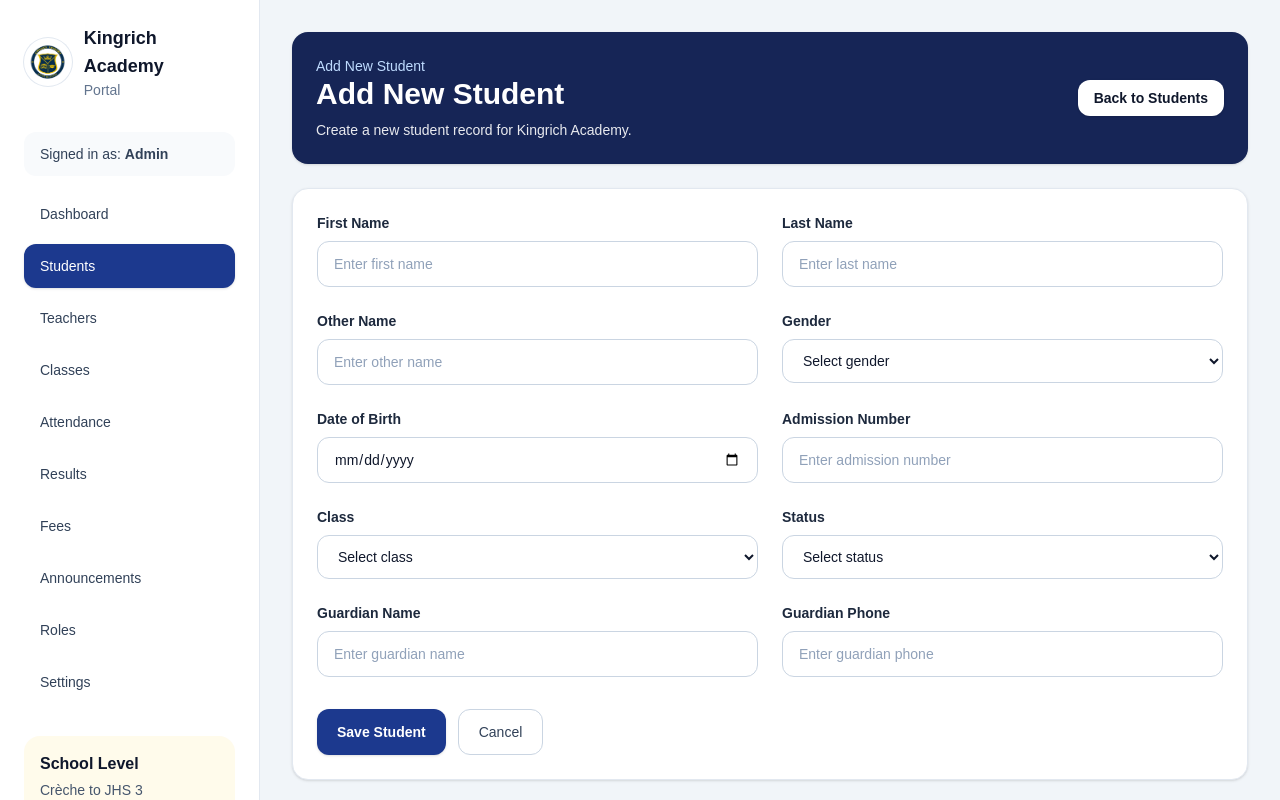
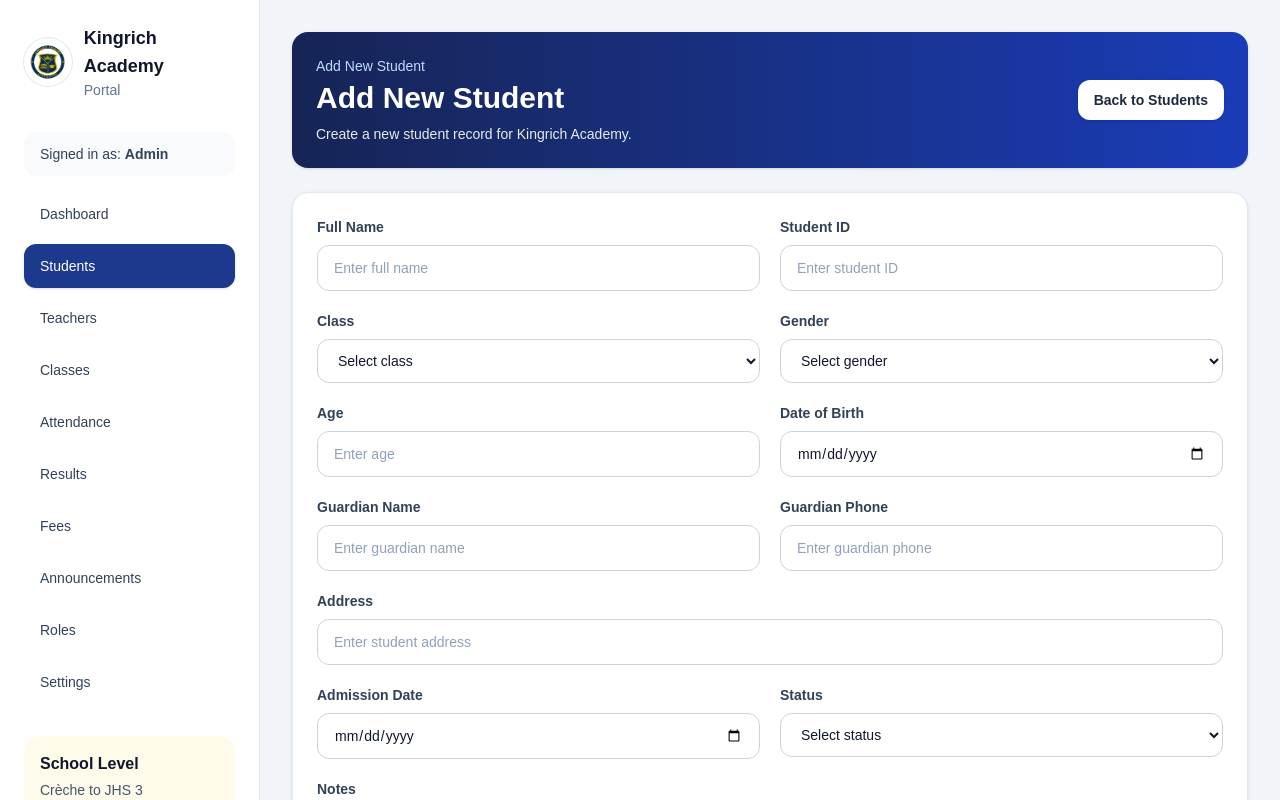
Before and after one commit to denzeldaboy-ai/kingrich-portal, a Next.js app: page /dashboard/students/new in a window 1280 px wide. Shown: the top 800 px of the page. Built offline with nearby package versions, Linux system fonts and the light colour scheme; no server answers; sample sign-in values are in the browser's storage.

Commit message:
Update page.tsx

```diff
--- a/app/dashboard/students/new/page.tsx
+++ b/app/dashboard/students/new/page.tsx
@@ -1,15 +1,31 @@
 "use client";
+
+import Link from "next/link";
+import { useEffect, useState } from "react";
+import { useRouter } from "next/navigation";
+import { Save } from "lucide-react";
+import { toast } from "sonner";
 import { supabase } from "@/app/lib/supabase";
 import { useCurrentRole } from "@/app/lib/use-current-role";
-import { toast } from "sonner";
-import Link from "next/link";
-import { useRouter } from "next/navigation";
-import { useEffect, useState } from "react";
-import { students } from "../data";
 
 export default function AddStudentPage() {
   const router = useRouter();
   const { currentRole, isLoaded } = useCurrentRole();
+
+  const [formData, setFormData] = useState({
+    fullName: "",
+    studentId: "",
+    className: "",
+    gender: "",
+    age: "",
+    dateOfBirth: "",
+    guardianName: "",
+    guardianPhone: "",
+    address: "",
+    admissionDate: "",
+    status: "",
+    notes: "",
+  });
 
   useEffect(() => {
     if (!isLoaded) return;
@@ -31,21 +47,10 @@ export default function AddStudentPage() {
     return null;
   }
 
-  const [formData, setFormData] = useState({
-    firstName: "",
-    lastName: "",
-    otherName: "",
-    gender: "",
-    dateOfBirth: "",
-    admissionNumber: "",
-    className: "",
-    status: "",
-    guardianName: "",
-    guardianPhone: "",
-  });
-
   const handleChange = (
-    e: React.ChangeEvent<HTMLInputElement | HTMLSelectElement>
+    e: React.ChangeEvent<
+      HTMLInputElement | HTMLSelectElement | HTMLTextAreaElement
+    >
   ) => {
     const { name, value } = e.target;
 
@@ -58,72 +63,26 @@ export default function AddStudentPage() {
   const handleSubmit = async (e: React.FormEvent<HTMLFormElement>) => {
     e.preventDefault();
 
-    const fullName = [
-      formData.firstName,
-      formData.otherName,
-      formData.lastName,
-    ]
-      .filter(Boolean)
-      .join(" ")
-      .trim();
-
-    if (
-      !formData.firstName ||
-      !formData.lastName ||
-      !formData.gender ||
-      !formData.dateOfBirth ||
-      !formData.admissionNumber ||
-      !formData.className ||
-      !formData.status ||
-      !formData.guardianName ||
-      !formData.guardianPhone
-    ) {
-      toast.error("Please fill in all required fields.");
-      return;
-    }
-
-    const storedStudents = JSON.parse(
-      localStorage.getItem("kingrich-students") || "null"
-    );
-
-    const studentSource =
-      storedStudents && storedStudents.length > 0 ? storedStudents : students;
-
-    const newStudent = {
-      id: Date.now().toString(),
-      fullName,
-      studentId: formData.admissionNumber,
-      className: formData.className,
-      gender: formData.gender,
-      age: 0,
-      guardianName: formData.guardianName,
-      guardianPhone: formData.guardianPhone,
-      status: formData.status as "Active" | "Pending" | "Inactive",
-      address: "",
-      dateOfBirth: formData.dateOfBirth,
-      admissionDate: new Date().toISOString().split("T")[0],
-      notes: "",
-    };
-
-    const updatedStudents = [...studentSource, newStudent];
-
-    localStorage.setItem("kingrich-students", JSON.stringify(updatedStudents));
-    const { data, error } = await supabase.from("students").insert([
+    const { error } = await supabase.from("students").insert([
       {
-        fullName: fullName,
-        studentId: formData.admissionNumber,
+        fullName: formData.fullName,
+        studentId: formData.studentId,
         className: formData.className,
         gender: formData.gender,
+        age: formData.age === "" ? null : Number(formData.age),
+        dateOfBirth: formData.dateOfBirth,
         guardianName: formData.guardianName,
-        status: "Active",
+        guardianPhone: formData.guardianPhone,
+        address: formData.address,
+        admissionDate: formData.admissionDate,
+        status: formData.status || "Active",
+        notes: formData.notes,
       },
     ]);
 
-    console.log("DATA:", data);
-    console.log("ERROR:", error);
-
     if (error) {
-      alert(error.message);
+      toast.error(error.message);
+      return;
     }
 
     toast.success("Student added successfully.");
@@ -132,11 +91,13 @@ export default function AddStudentPage() {
 
   return (
     <div className="space-y-6">
-      <div className="rounded-2xl bg-blue-950 px-6 py-6 text-white shadow-sm">
-        <div className="flex flex-col gap-4 md:flex-row md:items-center md:justify-between">
+      <div className="rounded-2xl bg-gradient-to-r from-blue-950 to-blue-800 p-6 text-white shadow-sm">
+        <div className="flex flex-col gap-4 lg:flex-row lg:items-center lg:justify-between">
           <div>
-            <p className="text-sm font-medium text-blue-200">Add New Student</p>
-            <h1 className="text-3xl font-bold text-white">Add New Student</h1>
+            <p className="text-sm font-medium text-blue-200">
+              Add New Student
+            </p>
+            <h1 className="mt-1 text-3xl font-bold">Add New Student</h1>
             <p className="mt-2 text-sm text-white/90">
               Create a new student record for Kingrich Academy.
             </p>
@@ -144,7 +105,7 @@ export default function AddStudentPage() {
 
           <Link
             href="/dashboard/students"
-            className="inline-flex rounded-xl bg-white px-4 py-2 text-sm font-semibold text-slate-900 shadow-sm transition hover:bg-slate-100"
+            className="rounded-xl bg-white px-4 py-2.5 text-sm font-semibold text-slate-800 shadow-sm transition hover:bg-slate-100"
           >
             Back to Students
           </Link>
@@ -155,94 +116,39 @@ export default function AddStudentPage() {
         onSubmit={handleSubmit}
         className="rounded-2xl border border-slate-200 bg-white p-6 shadow-sm"
       >
-        <div className="grid gap-6 md:grid-cols-2">
+        <div className="grid gap-5 md:grid-cols-2">
           <div>
-            <label className="mb-2 block text-sm font-semibold text-slate-800">
-              First Name
+            <label className="mb-2 block text-sm font-semibold text-slate-700">
+              Full Name
             </label>
             <input
               type="text"
-              name="firstName"
-              value={formData.firstName}
+              name="fullName"
+              value={formData.fullName}
               onChange={handleChange}
-              placeholder="Enter first name"
+              placeholder="Enter full name"
               className="w-full rounded-xl border border-slate-300 px-4 py-3 text-sm text-slate-900 placeholder:text-slate-400 outline-none transition focus:border-blue-500"
+              required
             />
           </div>
 
           <div>
-            <label className="mb-2 block text-sm font-semibold text-slate-800">
-              Last Name
+            <label className="mb-2 block text-sm font-semibold text-slate-700">
+              Student ID
             </label>
             <input
               type="text"
-              name="lastName"
-              value={formData.lastName}
+              name="studentId"
+              value={formData.studentId}
               onChange={handleChange}
-              placeholder="Enter last name"
+              placeholder="Enter student ID"
               className="w-full rounded-xl border border-slate-300 px-4 py-3 text-sm text-slate-900 placeholder:text-slate-400 outline-none transition focus:border-blue-500"
+              required
             />
           </div>
 
           <div>
-            <label className="mb-2 block text-sm font-semibold text-slate-800">
-              Other Name
-            </label>
-            <input
-              type="text"
-              name="otherName"
-              value={formData.otherName}
-              onChange={handleChange}
-              placeholder="Enter other name"
-              className="w-full rounded-xl border border-slate-300 px-4 py-3 text-sm text-slate-900 placeholder:text-slate-400 outline-none transition focus:border-blue-500"
-            />
-          </div>
-
-          <div>
-            <label className="mb-2 block text-sm font-semibold text-slate-800">
-              Gender
-            </label>
-            <select
-              name="gender"
-              value={formData.gender}
-              onChange={handleChange}
-              className="w-full rounded-xl border border-slate-300 bg-white px-4 py-3 text-sm text-slate-900 outline-none transition focus:border-blue-500"
-            >
-              <option value="">Select gender</option>
-              <option value="Male">Male</option>
-              <option value="Female">Female</option>
-            </select>
-          </div>
-
-          <div>
-            <label className="mb-2 block text-sm font-semibold text-slate-800">
-              Date of Birth
-            </label>
-            <input
-              type="date"
-              name="dateOfBirth"
-              value={formData.dateOfBirth}
-              onChange={handleChange}
-              className="w-full rounded-xl border border-slate-300 px-4 py-3 text-sm text-slate-900 outline-none transition focus:border-blue-500"
-            />
-          </div>
-
-          <div>
-            <label className="mb-2 block text-sm font-semibold text-slate-800">
-              Admission Number
-            </label>
-            <input
-              type="text"
-              name="admissionNumber"
-              value={formData.admissionNumber}
-              onChange={handleChange}
-              placeholder="Enter admission number"
-              className="w-full rounded-xl border border-slate-300 px-4 py-3 text-sm text-slate-900 placeholder:text-slate-400 outline-none transition focus:border-blue-500"
-            />
-          </div>
-
-          <div>
-            <label className="mb-2 block text-sm font-semibold text-slate-800">
+            <label className="mb-2 block text-sm font-semibold text-slate-700">
               Class
             </label>
             <select
@@ -250,6 +156,7 @@ export default function AddStudentPage() {
               value={formData.className}
               onChange={handleChange}
               className="w-full rounded-xl border border-slate-300 bg-white px-4 py-3 text-sm text-slate-900 outline-none transition focus:border-blue-500"
+              required
             >
               <option value="">Select class</option>
               <option value="Crèche">Crèche</option>
@@ -270,7 +177,107 @@ export default function AddStudentPage() {
           </div>
 
           <div>
-            <label className="mb-2 block text-sm font-semibold text-slate-800">
+            <label className="mb-2 block text-sm font-semibold text-slate-700">
+              Gender
+            </label>
+            <select
+              name="gender"
+              value={formData.gender}
+              onChange={handleChange}
+              className="w-full rounded-xl border border-slate-300 bg-white px-4 py-3 text-sm text-slate-900 outline-none transition focus:border-blue-500"
+              required
+            >
+              <option value="">Select gender</option>
+              <option value="Male">Male</option>
+              <option value="Female">Female</option>
+            </select>
+          </div>
+
+          <div>
+            <label className="mb-2 block text-sm font-semibold text-slate-700">
+              Age
+            </label>
+            <input
+              type="number"
+              name="age"
+              value={formData.age}
+              onChange={handleChange}
+              placeholder="Enter age"
+              min="0"
+              className="w-full rounded-xl border border-slate-300 px-4 py-3 text-sm text-slate-900 placeholder:text-slate-400 outline-none transition focus:border-blue-500"
+            />
+          </div>
+
+          <div>
+            <label className="mb-2 block text-sm font-semibold text-slate-700">
+              Date of Birth
+            </label>
+            <input
+              type="date"
+              name="dateOfBirth"
+              value={formData.dateOfBirth}
+              onChange={handleChange}
+              className="w-full rounded-xl border border-slate-300 px-4 py-3 text-sm text-slate-900 outline-none transition focus:border-blue-500"
+            />
+          </div>
+
+          <div>
+            <label className="mb-2 block text-sm font-semibold text-slate-700">
+              Guardian Name
+            </label>
+            <input
+              type="text"
+              name="guardianName"
+              value={formData.guardianName}
+              onChange={handleChange}
+              placeholder="Enter guardian name"
+              className="w-full rounded-xl border border-slate-300 px-4 py-3 text-sm text-slate-900 placeholder:text-slate-400 outline-none transition focus:border-blue-500"
+            />
+          </div>
+
+          <div>
+            <label className="mb-2 block text-sm font-semibold text-slate-700">
+              Guardian Phone
+            </label>
+            <input
+              type="text"
+              name="guardianPhone"
+              value={formData.guardianPhone}
+              onChange={handleChange}
+              placeholder="Enter guardian phone"
+              className="w-full rounded-xl border border-slate-300 px-4 py-3 text-sm text-slate-900 placeholder:text-slate-400 outline-none transition focus:border-blue-500"
+            />
+          </div>
+
+          <div className="md:col-span-2">
+            <label className="mb-2 block text-sm font-semibold text-slate-700">
+              Address
+            </label>
+            <input
+              type="text"
+              name="address"
+              value={formData.address}
+              onChange={handleChange}
+              placeholder="Enter student address"
+              className="w-full rounded-xl border border-slate-300 px-4 py-3 text-sm text-slate-900 placeholder:text-slate-400 outline-none transition focus:border-blue-500"
+            />
+          </div>
+
+          <div>
+            <label className="mb-2 block text-sm font-semibold text-slate-700">
+              Admission Date
+            </label>
+            <input
+              type="date"
+              name="admissionDate"
+              value={formData.admissionDate}
+              onChange={handleChange}
+              className="w-full rounded-xl border border-slate-300 px-4 py-3 text-sm text-slate-900 outline-none transition focus:border-blue-500"
+            />
+          </div>
+
+          <div>
+            <label className="mb-2 block text-sm font-semibold text-slate-700">
               Status
             </label>
             <select
@@ -286,46 +293,39 @@ export default function AddStudentPage() {
             </select>
           </div>
 
-          <div>
-            <label className="mb-2 block text-sm font-semibold text-slate-800">
-              Guardian Name
+          <div className="md:col-span-2">
+            <label className="mb-2 block text-sm font-semibold text-slate-700">
+              Notes
             </label>
-            <input
-              type="text"
-              name="guardianName"
-              value={formData.guardianName}
+            <textarea
+              name="notes"
+              value={formData.notes}
               onChange={handleChange}
-              placeholder="Enter guardian name"
-              className="w-full rounded-xl border border-slate-300 px-4 py-3 text-sm text-slate-900 placeholder:text-slate-400 outline-none transition focus:border-blue-500"
-            />
-          </div>
-
-          <div>
-            <label className="mb-2 block text-sm font-semibold text-slate-800">
-              Guardian Phone
-            </label>
-            <input
-              type="text"
-              name="guardianPhone"
-              value={formData.guardianPhone}
-              onChange={handleChange}
-              placeholder="Enter guardian phone"
+              placeholder="Additional notes about this student..."
+              rows={4}
               className="w-full rounded-xl border border-slate-300 px-4 py-3 text-sm text-slate-900 placeholder:text-slate-400 outline-none transition focus:border-blue-500"
             />
           </div>
         </div>
 
-        <div className="mt-8 flex flex-wrap gap-3">
+        <div className="mt-6 flex flex-col-reverse gap-3 sm:flex-row">
           <button
             type="submit"
-            className="rounded-xl bg-blue-900 px-5 py-3 text-sm font-semibold text-white shadow-sm transition hover:bg-blue-800"
+            style={{
+              backgroundColor: "#1e40af",
+              color: "white",
+              border: "none",
+              opacity: 1,
+            }}
+            className="inline-flex items-center justify-center gap-2 rounded-xl px-5 py-3 text-sm font-semibold shadow-sm transition hover:brightness-90"
           >
+            <Save className="h-4 w-4" style={{ color: "white" }} />
             Save Student
           </button>
 
           <Link
             href="/dashboard/students"
-            className="inline-flex items-center rounded-xl border border-slate-300 bg-white px-5 py-3 text-sm font-medium text-slate-700 transition hover:bg-slate-50"
+            className="inline-flex items-center justify-center rounded-xl border border-slate-300 bg-white px-5 py-3 text-sm font-semibold text-slate-700 transition hover:bg-slate-50"
           >
             Cancel
           </Link>
```
